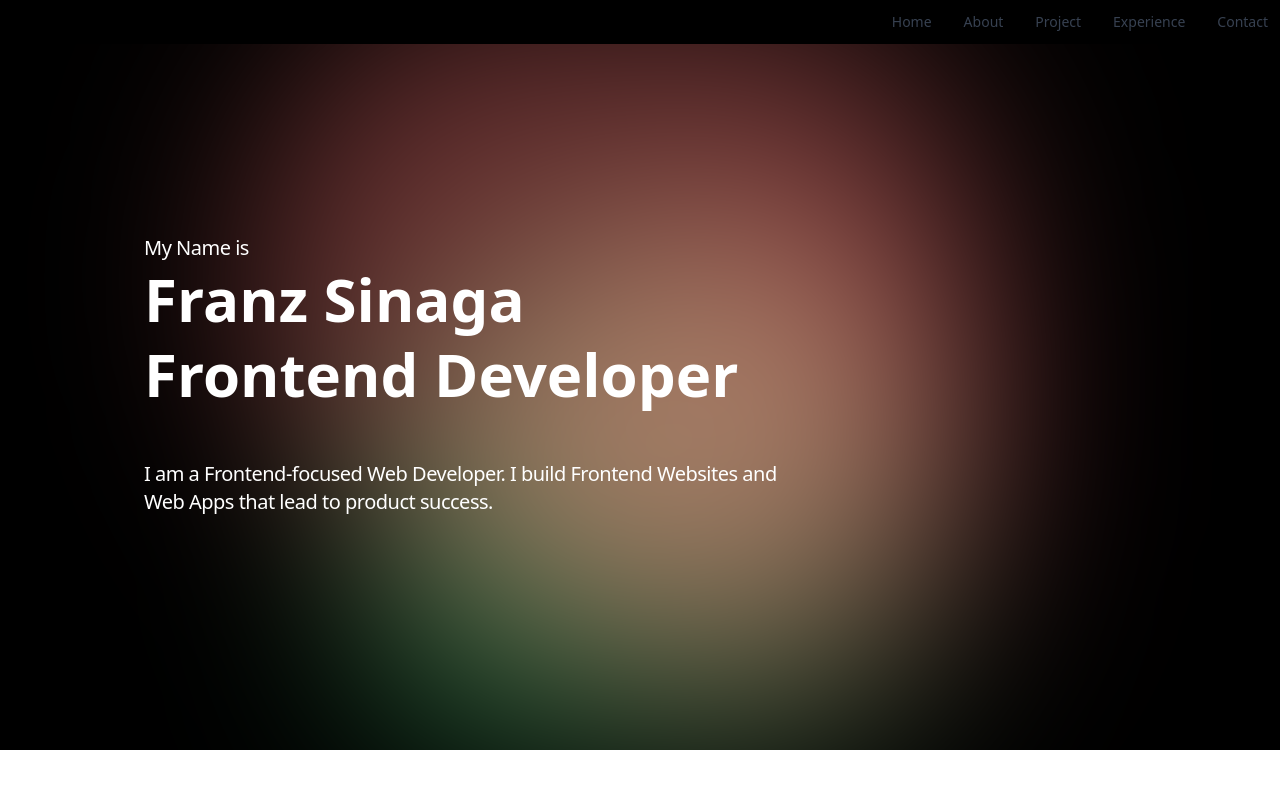
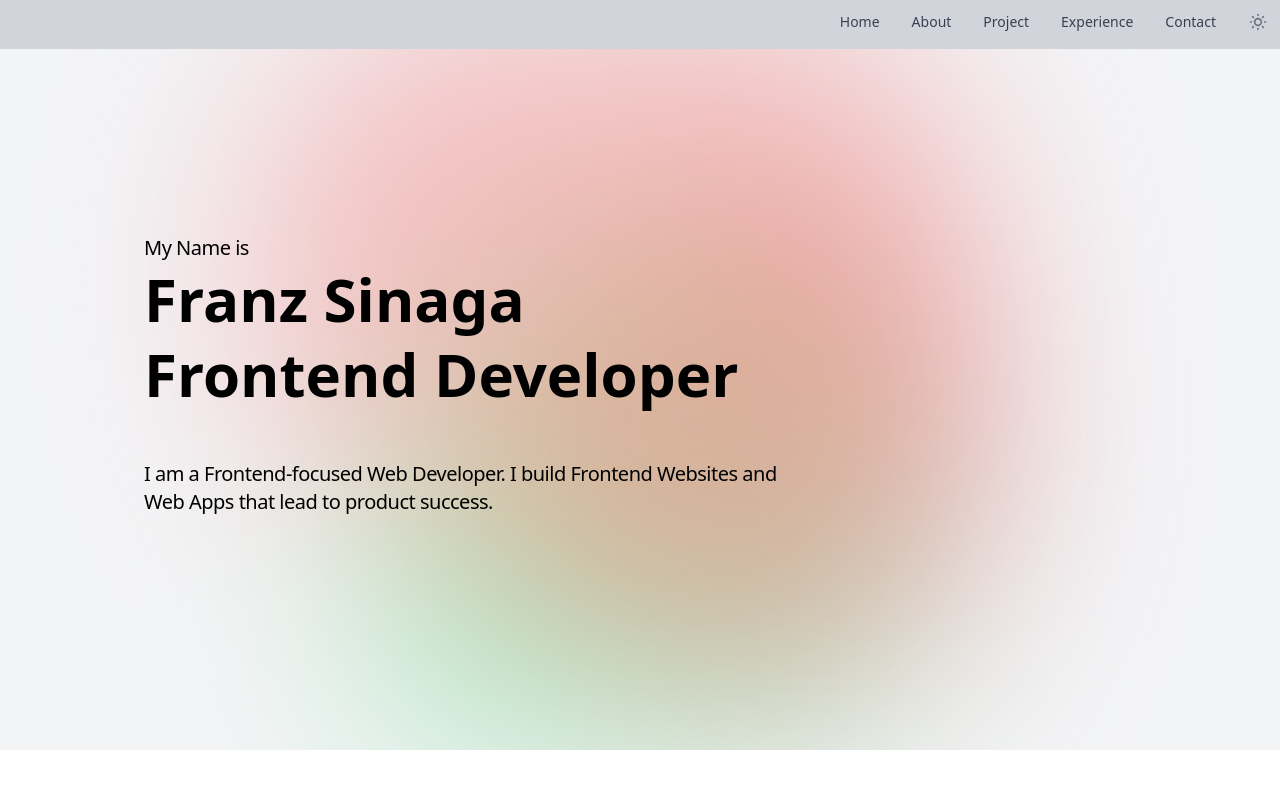
Before and after one commit to FranzSinaga/portfolio-v1, a Next.js app: page / in a window 1280 px wide. Shown: the top 800 px of the page. Built offline with nearby package versions, Linux system fonts and the light colour scheme.

Commit message:
feat: add light and dark theme

```diff
--- a/components/NavBar/Nav.jsx
+++ b/components/NavBar/Nav.jsx
@@ -1,9 +1,12 @@
 import React from "react";
 import Link from "next/link";
 
+import dynamic from "next/dynamic";
+const Toggle = dynamic(() => import("../ToogleTheme/ThemeToggle"), { ssr: false, });
+
 const Nav = () => {
   return (
-    <nav className="p-3 fixed z-20 bg-black w-full">
+    <nav className="p-3 fixed z-20 bg-gray-300 dark:bg-black w-full">
       <div className="container flex flex-wrap justify-between items-center mx-auto">
         <a href="#" className="flex items-center">
           {/* <img
@@ -81,6 +84,11 @@ const Nav = () => {
                 Contact
               </a>
             </li>
+            <li>
+              <button className="block py-2 pr-4 pl-3 text-gray-700 rounded hover:bg-gray-100 md:hover:bg-transparent md:border-0 md:hover:text-blue-700 md:p-0 dark:text-gray-400 md:dark:hover:text-white dark:hover:bg-gray-700 dark:hover:text-white md:dark:hover:bg-transparent">
+                <Toggle />
+              </button>
+            </li>
           </ul>
         </div>
       </div>
--- /dev/null
+++ b/components/ToogleTheme/Background.jsx
@@ -0,0 +1,11 @@
+import React from "react";
+
+const Background = ({ children }) => {
+  return (
+    <div className="min-h-screen bg-gray-100 dark:bg-black transition-all">
+      {children}
+    </div>
+  );
+};
+
+export default Background;
--- /dev/null
+++ b/components/ToogleTheme/ThemeContext.jsx
@@ -0,0 +1,54 @@
+import React from "react";
+import PropTypes from "prop-types";
+import { useEffect, useState } from 'react'
+
+const getInitialTheme = () => {
+  if (typeof window !== "undefined" && window.localStorage) {
+    const storedPrefs = window.localStorage.getItem("color-theme");
+    if (typeof storedPrefs === "string") {
+      return storedPrefs;
+    }
+
+    const userMedia = window.matchMedia("(prefers-color-scheme: dark)");
+    if (userMedia.matches) {
+      return "dark";
+    }
+  }
+
+  return "light"; // light theme as the default;
+};
+
+export const ThemeContext = React.createContext();
+
+export const ThemeProvider = ({ initialTheme, children }) => {
+  const [theme, setTheme] = React.useState(getInitialTheme);
+
+  const rawSetTheme = (rawTheme) => {
+    const root = window.document.documentElement;
+    console.log(root.classList)
+    const isDark = rawTheme === "dark";
+
+    root.classList.remove(isDark ? "light" : "dark");
+    root.classList.add(rawTheme);
+
+    localStorage.setItem("color-theme", rawTheme);
+  };
+
+  if (initialTheme) {
+    rawSetTheme(initialTheme);
+  }
+
+  React.useEffect(() => {
+    rawSetTheme(theme);
+  }, [theme]);
+
+  return (
+    <ThemeContext.Provider value={{ theme, setTheme }}>
+      {children}
+    </ThemeContext.Provider>
+  );
+};
+ThemeProvider.propTypes = {
+  children: PropTypes.any,
+  initialTheme: PropTypes.any,
+};
--- /dev/null
+++ b/components/ToogleTheme/ThemeToggle.jsx
@@ -0,0 +1,56 @@
+import React from "react";
+import { ThemeContext } from "./ThemeContext";
+
+const Toggle = () => {
+  const { theme, setTheme } = React.useContext(ThemeContext);
+
+  return (
+    <div className="transition duration-500 ease-in-out rounded-full">
+      {theme === "dark" ? (
+        <button
+          onClick={() => setTheme(theme === "dark" ? "light" : "dark")}
+          className="text-gray-500 dark:text-gray-400 cursor-pointer dark:hover:text-blue-600"
+          label="dark"
+        >
+          <svg
+            xmlns="http://www.w3.org/2000/svg"
+            className="h-5 w-5"
+            fill="none"
+            viewBox="0 0 24 24"
+            stroke="currentColor"
+            strokeWidth={2}
+          >
+            <path
+              strokeLinecap="round"
+              strokeLinejoin="round"
+              d="M20.354 15.354A9 9 0 018.646 3.646 9.003 9.003 0 0012 21a9.003 9.003 0 008.354-5.646z"
+            />
+          </svg>
+        </button>
+      ) : (
+        <button
+          onClick={() => setTheme(theme === "dark" ? "light" : "dark")}
+          className="text-gray-500 dark:text-gray-400 cursor-pointer hover:text-blue-600"
+          label="light"
+        >
+          <svg
+            xmlns="http://www.w3.org/2000/svg"
+            className="h-5 w-5"
+            fill="none"
+            viewBox="0 0 24 24"
+            stroke="currentColor"
+            strokeWidth={2}
+          >
+            <path
+              strokeLinecap="round"
+              strokeLinejoin="round"
+              d="M12 3v1m0 16v1m9-9h-1M4 12H3m15.364 6.364l-.707-.707M6.343 6.343l-.707-.707m12.728 0l-.707.707M6.343 17.657l-.707.707M16 12a4 4 0 11-8 0 4 4 0 018 0z"
+            />
+          </svg>
+        </button>
+      )}
+    </div>
+  );
+};
+
+export default Toggle;
--- a/pages/_app.tsx
+++ b/pages/_app.tsx
@@ -2,16 +2,20 @@ import "../styles/globals.css";
 import type { AppProps } from "next/app";
 import Nav from "../components/NavBar/Nav";
 import Head from "next/head";
+import { ThemeProvider } from "../components/ToogleTheme/ThemeContext";
+import Background from "../components/ToogleTheme/Background";
 
 function MyApp({ Component, pageProps }: AppProps) {
   return (
-    <div className="bg-black">
-      <Head>
-        <script src="https://unpkg.com/flowbite@1.5.3/dist/flowbite.js"></script>
-      </Head>
-      <Nav />
-      <Component {...pageProps} />
-    </div>
+    <ThemeProvider>
+      <Background>
+        <Head>
+          <script src="https://unpkg.com/flowbite@1.5.3/dist/flowbite.js"></script>
+        </Head>
+        <Nav />
+        <Component {...pageProps} />
+      </Background>
+    </ThemeProvider>
   );
 }
 
--- a/pages/index.tsx
+++ b/pages/index.tsx
@@ -22,7 +22,7 @@ const Home: NextPage = () => {
       </Head>
 
       <AnimatedBgHero>
-        <div className="flex flex-col ml-36 text-white">
+        <div className="flex flex-col ml-36 text-dark dark:text-white">
           <p className="text-xl tracking-tight">My Name is</p>
           <h1 className="text-6xl font-bold leading-tight">
             Franz Sinaga
@@ -158,27 +158,24 @@ const Home: NextPage = () => {
         </div>
       </div>
 
-      <footer className="flex flex-col h-36 w-full bg-gray-900 border-gray-900 items-center justify-center border-t">
+      <footer className="flex flex-col h-36 w-full bg-white dark:bg-gray-900 border-white dark:border-gray-900 items-center justify-center border-t">
         <div className="m-3 flex items-center justify-center gap-7">
           <a
             href="https://github.com/FranzSinaga"
-            className="text-gray-400 hover:text-white"
             target="_BLANK"
           >
-            <GithubIcon className="w-8 h-8 fill-gray-400 hover:fill-white" />
+            <GithubIcon className="w-8 h-8 fill-gray-400 hover:fill-black dark:hover:fill-white" />
           </a>
           <a
             href="https://id.linkedin.com/in/franz-sinaga"
-            className="text-gray-400 hover:text-white"
             target="_BLANK"
           >
-            <LinkedinIcon className="w-8 h-8 fill-gray-400 hover:fill-white" />
+            <LinkedinIcon className="w-8 h-8 fill-gray-400 hover:fill-black dark:hover:fill-white" />
           </a>
           <a
             href="mailto:sinagafranz12@gmail.com"
-            className="text-gray-400 hover:text-white"
           >
-            <EnvelopeIcon className="w-8 h-8 fill-gray-400 hover:fill-white" />
+            <EnvelopeIcon className="w-8 h-8 fill-gray-400 hover:fill-black dark:hover:fill-white" />
           </a>
         </div>
         <div>
--- a/tailwind.config.js
+++ b/tailwind.config.js
@@ -1,49 +1,50 @@
 /** @type {import('tailwindcss').Config} */
 module.exports = {
   content: [
-    './pages/**/*.{js,ts,jsx,tsx}',
-    './components/**/*.{js,ts,jsx,tsx}',
+    "./pages/**/*.{js,ts,jsx,tsx}",
+    "./components/**/*.{js,ts,jsx,tsx}",
   ],
+  darkMode: "class",
   theme: {
     extend: {
-      'animation': {
-        'gradient-x': 'gradient-x 5s ease infinite',
-        'gradient-y': 'gradient-y 5s ease infinite',
-        'gradient-xy': 'gradient-xy 5s ease infinite',
+      animation: {
+        "gradient-x": "gradient-x 5s ease infinite",
+        "gradient-y": "gradient-y 5s ease infinite",
+        "gradient-xy": "gradient-xy 5s ease infinite",
       },
-      'keyframes': {
-        'gradient-y': {
-          '0%, 100%': {
-            'background-size': '400% 400%',
-            'background-position': 'center top'
+      keyframes: {
+        "gradient-y": {
+          "0%, 100%": {
+            "background-size": "400% 400%",
+            "background-position": "center top",
           },
-          '50%': {
-            'background-size': '200% 200%',
-            'background-position': 'center center'
-          }
+          "50%": {
+            "background-size": "200% 200%",
+            "background-position": "center center",
+          },
         },
-        'gradient-x': {
-          '0%, 100%': {
-            'background-size': '200% 200%',
-            'background-position': 'center center'
+        "gradient-x": {
+          "0%, 100%": {
+            "background-size": "200% 200%",
+            "background-position": "center center",
           },
-          '50%': {
-            'background-size': '200% 200%',
-            'background-position': 'right center'
-          }
+          "50%": {
+            "background-size": "200% 200%",
+            "background-position": "right center",
+          },
         },
-        'gradient-xy': {
-          '0%, 100%': {
-            'background-size': '400% 400%',
-            'background-position': 'left center'
+        "gradient-xy": {
+          "0%, 100%": {
+            "background-size": "400% 400%",
+            "background-position": "left center",
           },
-          '50%': {
-            'background-size': '200% 200%',
-            'background-position': 'right center'
-          }
-        }
-      }
-    }
+          "50%": {
+            "background-size": "200% 200%",
+            "background-position": "right center",
+          },
+        },
+      },
+    },
   },
   plugins: [],
-}
+};
```
Also changed, not shown: 1 other file (tests, documents, lock files or other folders).
